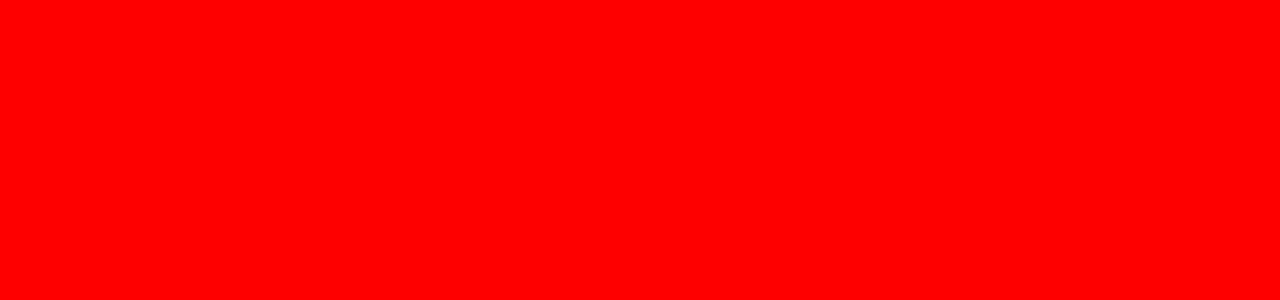
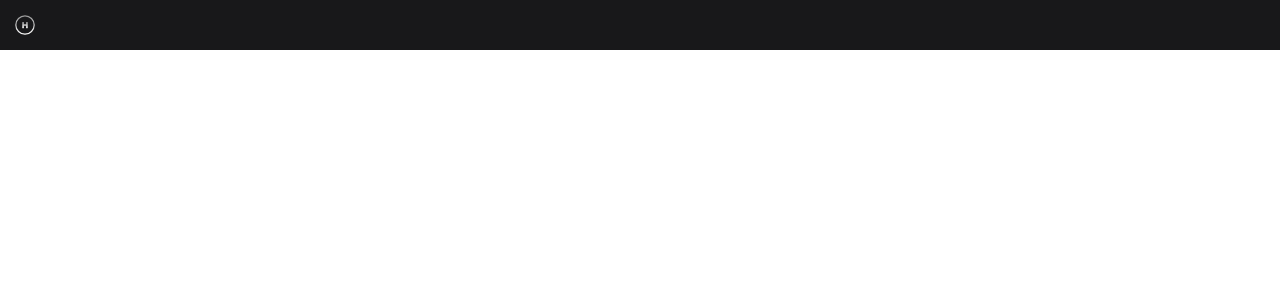
Before and after one commit to alleshq/hydrogen, a React (Create React App) app: page / in a window 1280 px wide. Shown: the top 300 px of the page. Built offline with nearby package versions, Linux system fonts and the light colour scheme.

Commit message:
Title Bar with Hydrogen Logo

```diff
--- a/src/App.js
+++ b/src/App.js
@@ -1,6 +1,12 @@
 import React from "react";
 import "./style/index.scss";
 
+import TitleBar from "./layout/TitleBar";
+
 export default () => {
-	return <div className="app"></div>;
+	return (
+		<div className="app">
+			<TitleBar />
+		</div>
+	);
 };
--- /dev/null
+++ b/src/layout/TitleBar.js
@@ -0,0 +1,7 @@
+import React from "react";
+
+export default () => (
+	<div className="titleBar">
+		<img className="logo" src="h10.svg" />
+	</div>
+);
--- /dev/null
+++ b/src/style/_titleBar.scss
@@ -0,0 +1,10 @@
+.titleBar {
+    background: #18181a;
+    width: 100%;
+    height: 50px;
+    box-sizing: border-box;
+
+    .logo {
+        height: 100%;
+    }
+}
--- a/src/style/index.scss
+++ b/src/style/index.scss
@@ -1,9 +1,11 @@
+@import "titleBar";
+@import url("https://use.fontawesome.com/releases/v5.12.0/css/all.css");
+
 body {
     margin: 0;
 }
 
 .app {
-    background: red;
     width: 100%;
     height: 100%;
 }
```
Also changed, not shown: public/h10.svg (added).
